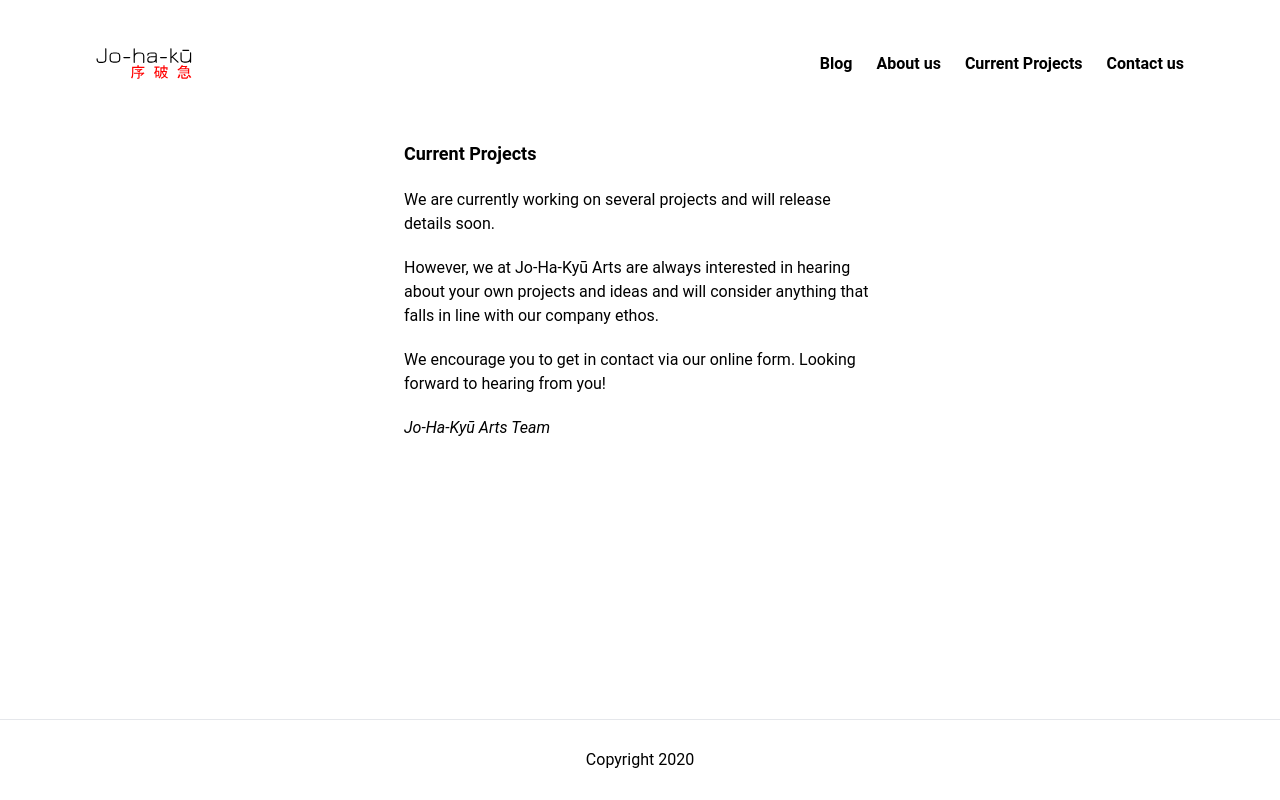
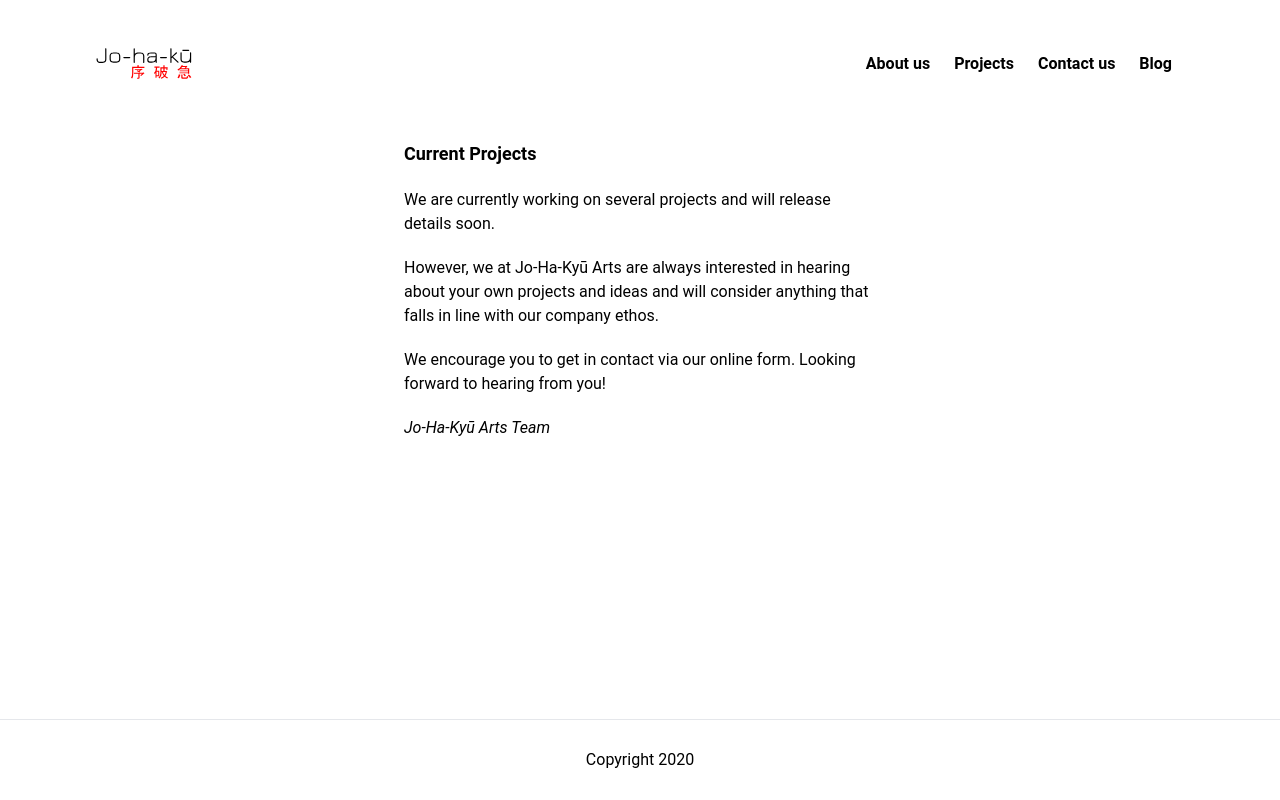
Before and after one commit to christocarr/johakyu, a Next.js app: page /projects in a window 1280 px wide. Built offline with nearby package versions, Linux system fonts and the light colour scheme.

Commit message:
Feature: display japanese on hover

```diff
--- a/components/NavBar.js
+++ b/components/NavBar.js
@@ -27,17 +27,18 @@ function NavBar() {
 			</div>
 
 			<div className={`-ml-2 pt-5 ${isMenuOpen ? "block" : "hidden"} sm:flex sm:py-0`}>
-				<Link href="/blog">
-					<a className="block px-2 py-1 font-jura font-semibold hover:bg-brand-red hover:text-white sm:px-3">Blog</a>
-				</Link>
 				<Link href="/about">
-					<a className="block px-2 py-1 mt-1 font-jura font-semibold hover:bg-brand-red hover:text-white sm:m-0 sm:px-3">About us</a>
+					{/* <a className="block px-2 py-1 mt-1 font-jura font-semibold sm:m-0 sm:px-3"><span className="hover:bg-brand-red hover:text-white english-text">About us</span><span className="hover:bg-brand-red hover:text-white japanese-text">私たちに関しては</span></a> */}
+					<a className="block px-2 py-1 mt-1 font-jura font-semibold hover:bg-brand-red hover:text-white english-text sm:m-0 sm:px-3 about"><span>About us</span></a>
 				</Link>
 				<Link href="/projects">
-					<a className="block px-2 py-1 mt-1 font-jura font-semibold hover:bg-brand-red hover:text-white sm:m-0 sm:px-3">Current Projects</a>
+					<a className="block px-2 py-1 mt-1 font-jura font-semibold hover:bg-brand-red hover:text-white sm:m-0 sm:px-3 projects"><span>Projects</span></a>
 				</Link>
 				<Link href="/contact">
-					<a className="block px-2 py-1 mt-1 font-jura font-semibold hover:bg-brand-red hover:text-white sm:m-0 sm:px-3 sm:-mr-3">Contact us</a>
+					<a className="block px-2 py-1 mt-1 font-jura font-semibold hover:bg-brand-red hover:text-white sm:m-0 sm:px-3 contact"><span>Contact us</span></a>
+				</Link>
+				<Link href="/blog">
+					<a className="block px-2 py-1 font-jura font-semibold hover:bg-brand-red hover:text-white sm:px-3 blog"><span>Blog</span></a>
 				</Link>
 			</div>
 		</nav>
--- a/styles/tailwind.css
+++ b/styles/tailwind.css
@@ -13,3 +13,35 @@
 /* Stop purging. */
 
 /* Your own custom utilities */
+
+.about:hover span {
+	display: none;
+}
+
+.about:hover::before {
+	content: '私たちに関しては';
+}
+
+.projects:hover span {
+	display: none;
+}
+
+.projects:hover::before {
+	content: 'プロジェクト';
+}
+
+.contact:hover span {
+	display: none;
+}
+
+.contact:hover::before {
+	content: '連絡先';
+}
+
+.blog:hover span {
+	display: none;
+}
+
+.blog:hover::before {
+	content: 'ブログ';
+}
```
